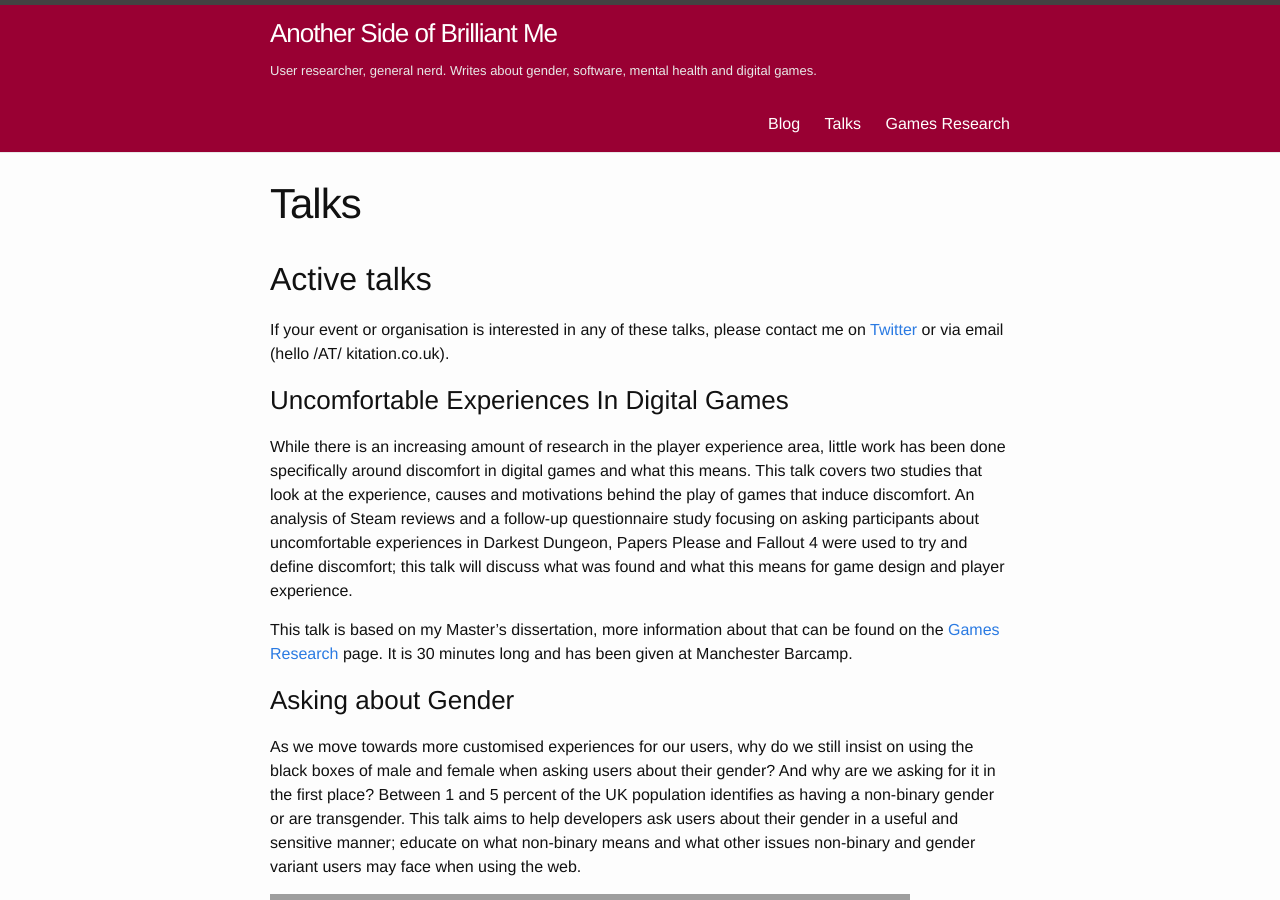
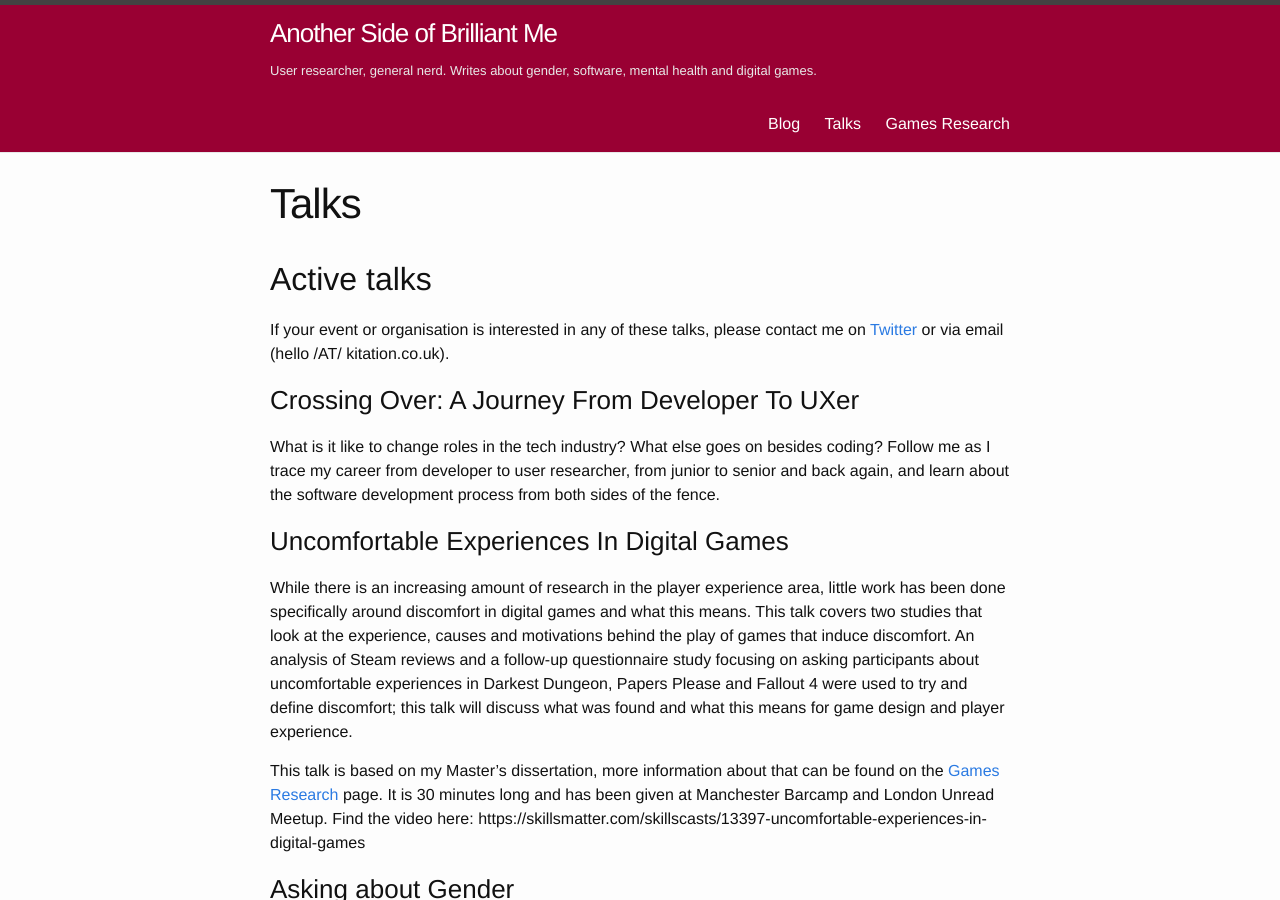
Before and after one commit to kitation/kitation.github.io, a Jekyll site: the page built from talks/index.markdown, in a window 1280 px wide and 900 px high. Built offline with Jekyll 4.4.1, drawn with Linux system fonts in a browser that asks for light colours; grey boxes are pictures that could not be loaded.

Commit message:
Update talks page

```diff
--- a/talks/index.markdown
+++ b/talks/index.markdown
@@ -14,11 +14,15 @@ author:
 
 If your event or organisation is interested in any of these talks, please contact me on [Twitter](https://twitter.com/kitation) or via email (hello /AT/ kitation.co.uk).
 
+### Crossing Over: A Journey From Developer To UXer
+
+What is it like to change roles in the tech industry? What else goes on besides coding? Follow me as I trace my career from developer to user researcher, from junior to senior and back again, and learn about the software development process from both sides of the fence.
+
 ### Uncomfortable Experiences In Digital Games
 
 While there is an increasing amount of research in the player experience area, little work has been done specifically around discomfort in digital games and what this means. This talk covers two studies that look at the experience, causes and motivations behind the play of games that induce discomfort. An analysis of Steam reviews and a follow-up questionnaire study focusing on asking participants about uncomfortable experiences in Darkest Dungeon, Papers Please and Fallout 4 were used to try and define discomfort; this talk will discuss what was found and what this means for game design and player experience.
 
-This talk is based on my Master's dissertation, more information about that can be found on the [Games Research](https://kitation.co.uk/project) page. It is 30 minutes long and has been given at Manchester Barcamp.
+This talk is based on my Master's dissertation, more information about that can be found on the [Games Research](https://kitation.co.uk/project) page. It is 30 minutes long and has been given at Manchester Barcamp and London Unread Meetup. Find the video here: https://skillsmatter.com/skillscasts/13397-uncomfortable-experiences-in-digital-games
 
 ### Asking about Gender
 
```
